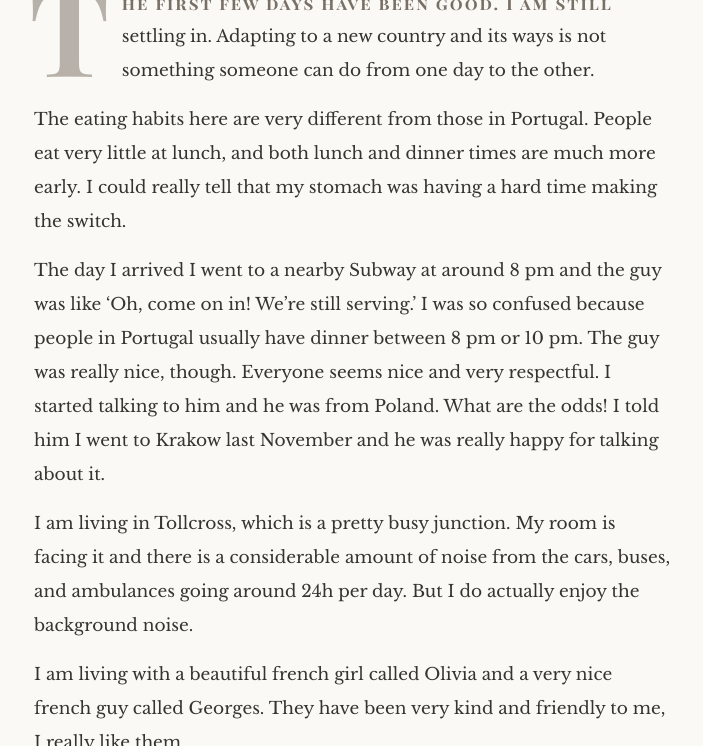
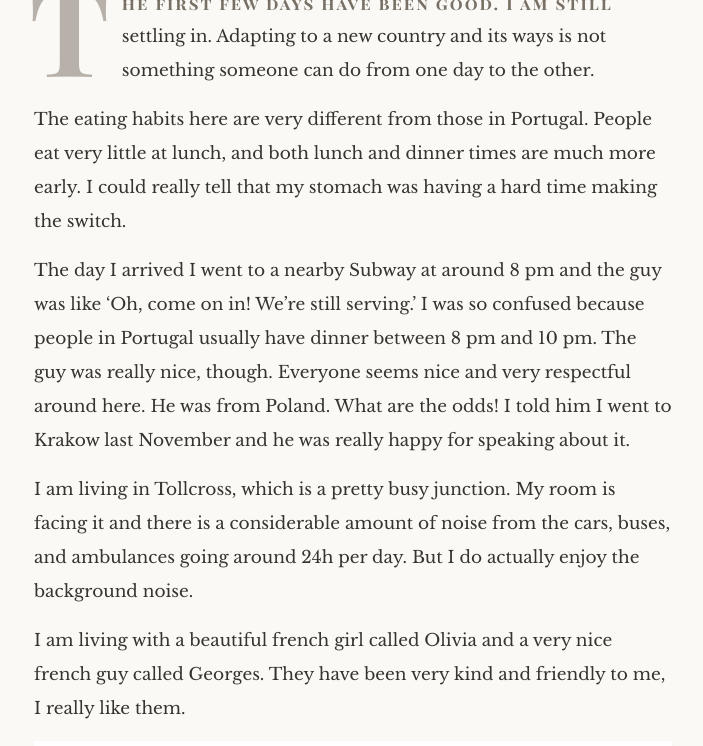
Before and after one commit to ferrolho/away-at-edinburgh, a Jekyll site: the page built from _posts/2016-09-08-the-first-days.markdown, in a window 1280 px wide and 900 px high, scrolled down 384 px, cut to the strip 0-746 px from the top of the window. Shown: the whole strip, without its empty margins (287-990 px from the left). Built offline with Jekyll 4.4.1, drawn with Linux system fonts in a browser that asks for light colours; some web fonts are replaced.

Commit message:
Fixes some stuff

```diff
--- a/_posts/2016-09-08-the-first-days.markdown
+++ b/_posts/2016-09-08-the-first-days.markdown
@@ -9,7 +9,7 @@ The first few days have been good. I am still settling in. Adapting to a new cou
 
 The eating habits here are very different from those in Portugal. People eat very little at lunch, and both lunch and dinner times are much more early. I could really tell that my stomach was having a hard time making the switch.
 
-The day I arrived I went to a nearby Subway at around 8 pm and the guy was like 'Oh, come on in! We're still serving.' I was so confused because people in Portugal usually have dinner between 8 pm or 10 pm. The guy was really nice, though. Everyone seems nice and very respectful. I started talking to him and he was from Poland. What are the odds! I told him I went to Krakow last November and he was really happy for talking about it.
+The day I arrived I went to a nearby Subway at around 8 pm and the guy was like 'Oh, come on in! We're still serving.' I was so confused because people in Portugal usually have dinner between 8 pm and 10 pm. The guy was really nice, though. Everyone seems nice and very respectful around here. He was from Poland. What are the odds! I told him I went to Krakow last November and he was really happy for speaking about it.
 
 I am living in Tollcross, which is a pretty busy junction. My room is facing it and there is a considerable amount of noise from the cars, buses, and ambulances going around 24h per day. But I do actually enjoy the background noise.
 
```
Also changed, not shown: other parts of _posts/2016-09-08-the-first-days.markdown (+1 -1 lines).
